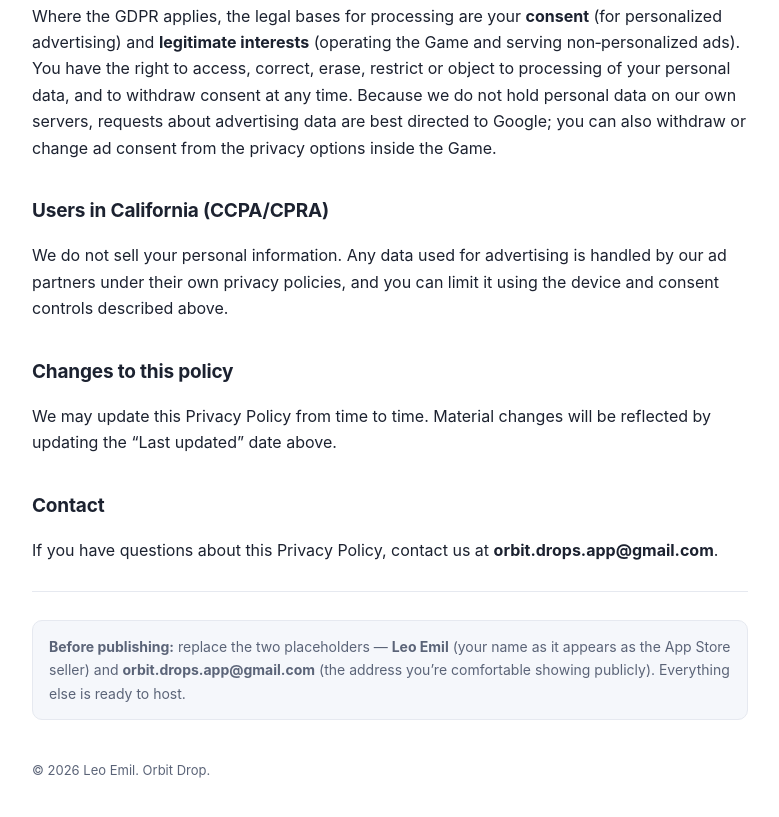
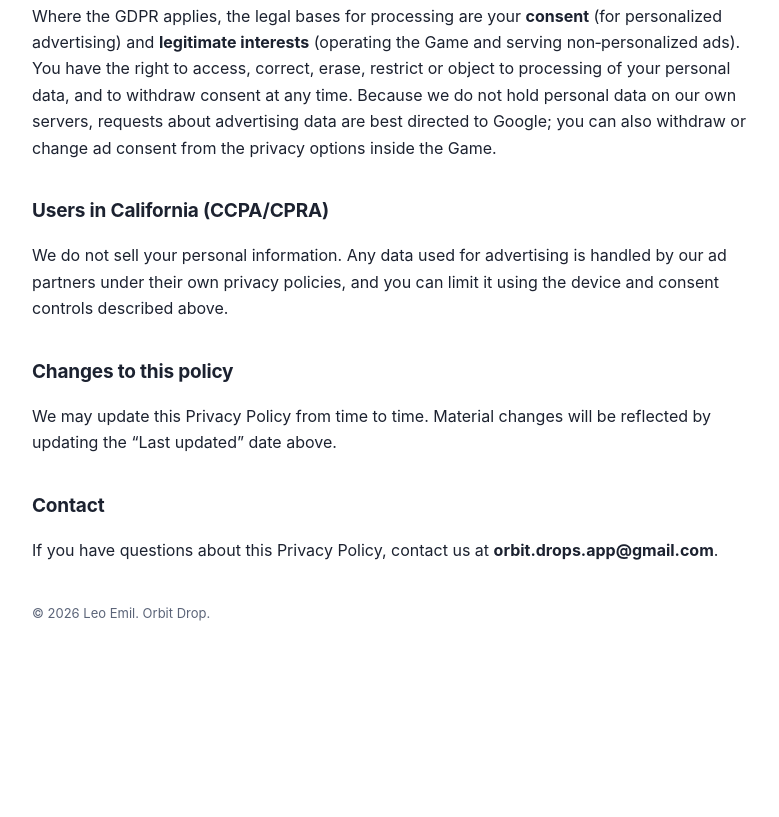
Before and after one commit to orbitdropsapp-bit/orbit-drop-privacy, a plain HTML site: page index.html in a window 1280 px wide. Shown: the part 1987-2804 px from the top of the page, without its empty margins (250-1029 px from the left). After the commit the page ends 2692 px from the top, so only its background shows below. Drawn offline with Linux system fonts and the light colour scheme.

Commit message:
Update index.html

```diff
--- a/index.html
+++ b/index.html
@@ -81,9 +81,6 @@
   <h2>Contact</h2>
   <p>If you have questions about this Privacy Policy, contact us at <strong>orbit.drops.app@gmail.com</strong>.</p>
 
-  <hr>
-  <p class="note"><strong>Before publishing:</strong> replace the two placeholders — <strong>Leo Emil</strong> (your name as it appears as the App Store seller) and <strong>orbit.drops.app@gmail.com</strong> (the address you&rsquo;re comfortable showing publicly). Everything else is ready to host.</p>
-
   <footer>&copy; 2026 Leo Emil. Orbit Drop.</footer>
 
 </div>
```
